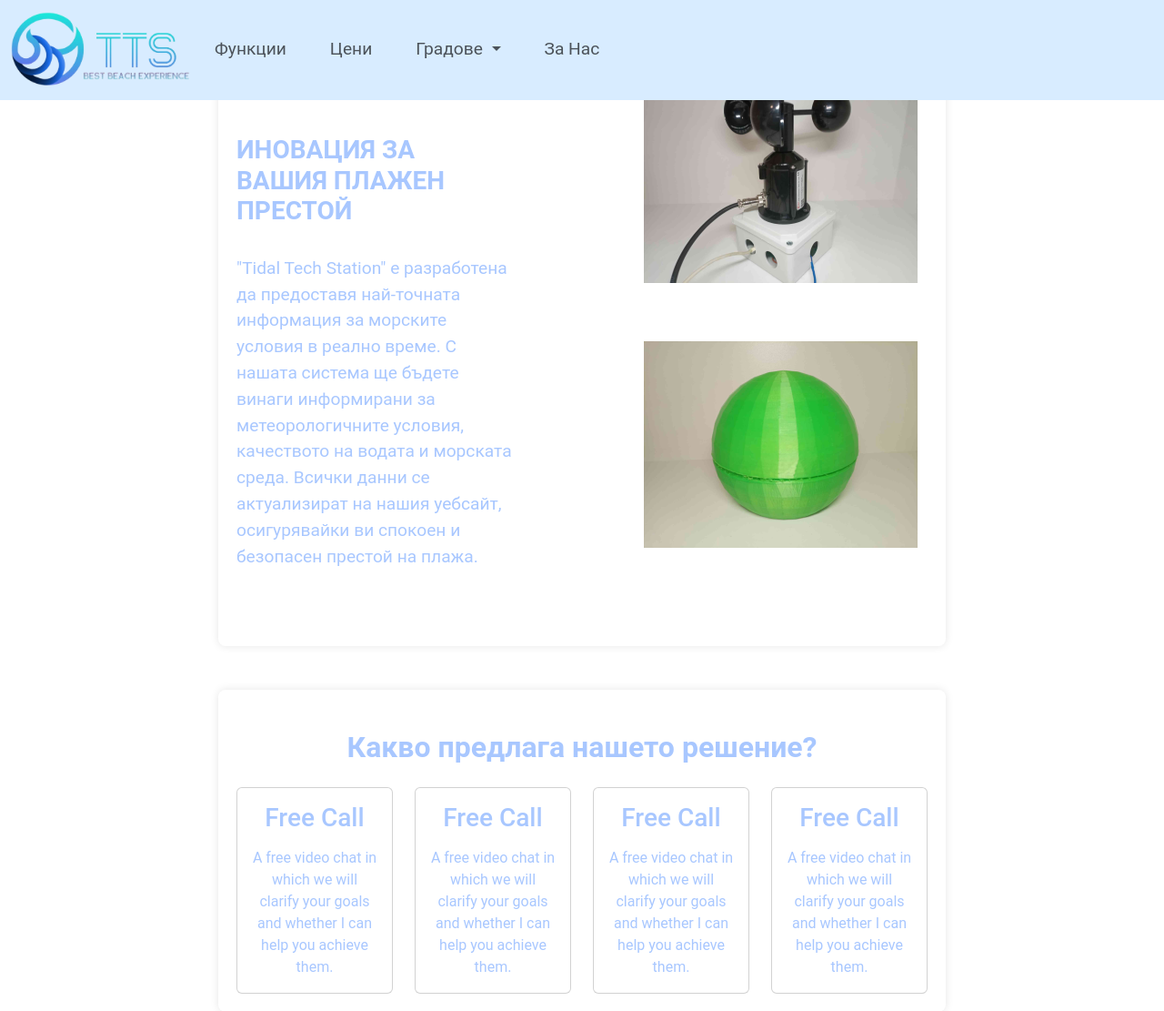
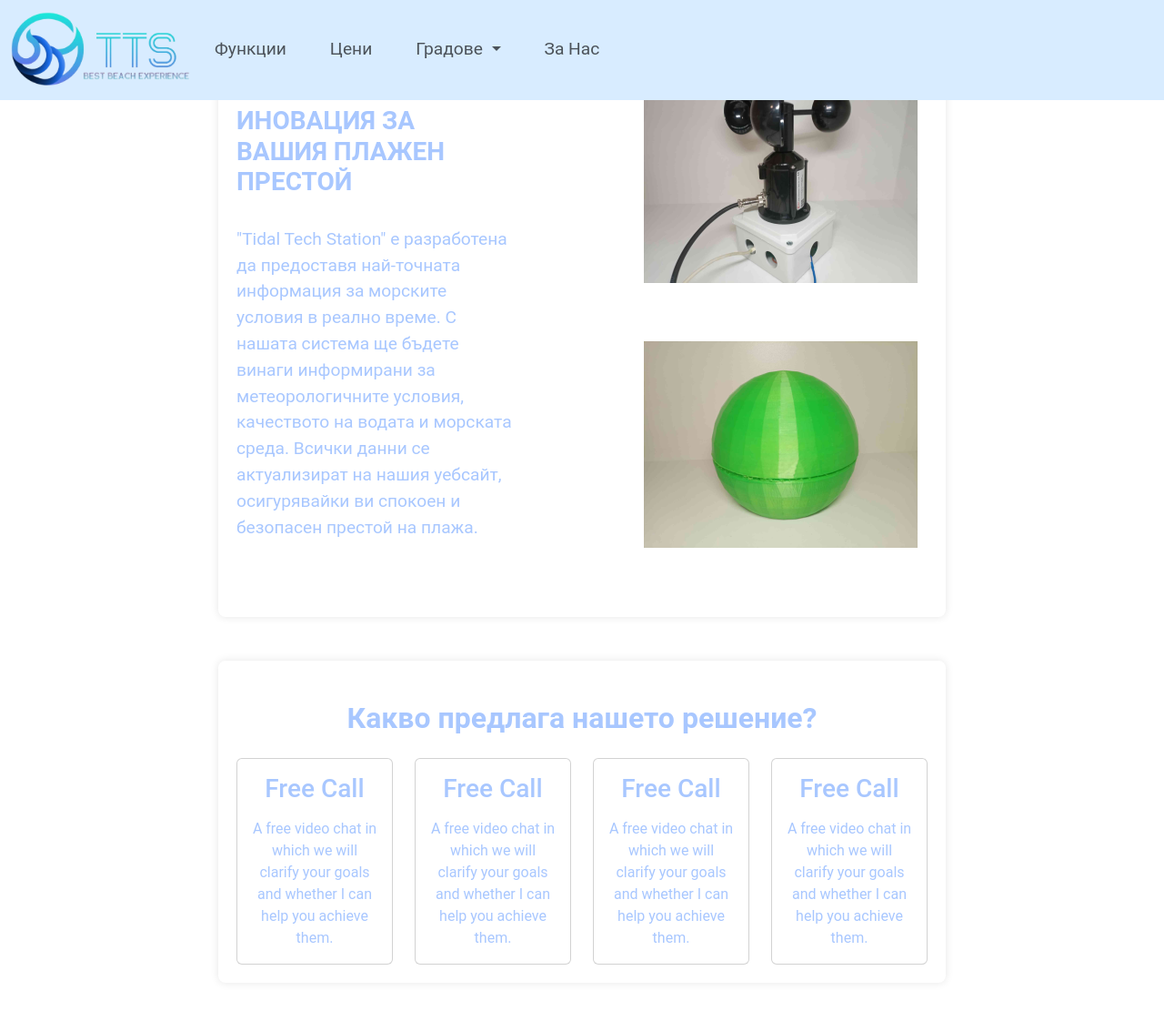
Before and after one commit to Veselin-Vladimirov/The-warrior-project, a Flask app: page / in a window 1280 px wide. Shown: the top 1111 px of the page at 91% size. Run offline with Flask 3, Linux system fonts and the light colour scheme; parts of the project's set-up code (start-up, migrations or seed data) failed here and were passed over.

Commit message:
lil changes

```diff
--- a/app/templates/index.html
+++ b/app/templates/index.html
@@ -11,7 +11,7 @@
 </head>
 <body class="bg-white text-dark">
 
-<nav class="navbar navbar-expand-lg navbar-light bg-light fixed-top" style="background-color: #d8ecff !important; width: 100%; position: fixed-top;">
+<nav class="navbar navbar-expand-lg navbar-light bg-light fixed-top" style="background-color: #d8ecff !important; width: 100%;">
     <div class="container-fluid">
         <a class="navbar-brand" href="#">
             <img src="{{ url_for('static', filename='images/logo.png') }}" alt="Logo" width="200" style="position: sticky;">
@@ -48,9 +48,9 @@
     </div>
 </nav>
 
-<div class="container mt-5">
+<div class="container mt-5" style="margin-top: 3rem;">
     <div class="row">
-        <div class="col-lg-5" style="margin-top: 2rem;">
+        <div class="col-lg-5">
             <h3 class="fw-bold text-uppercase" style="color: #a8c7ff; text-align: left; margin-top: 3rem;">Иновация за Вашия Плажен Престой</h3>
             <p style="color: #a8c7ff; text-align: left; max-width: 500px; margin-top: 2rem; margin-bottom: 4rem; font-size: 120%;">
                 "Tidal Tech Station" е разработена да предоставя най-точната информация за морските условия в реално време. С нашата система ще бъдете винаги информирани за метеорологичните условия, качеството на водата и морската среда. Всички данни се актуализират на нашия уебсайт, осигурявайки ви спокоен и безопасен престой на плажа.
```
